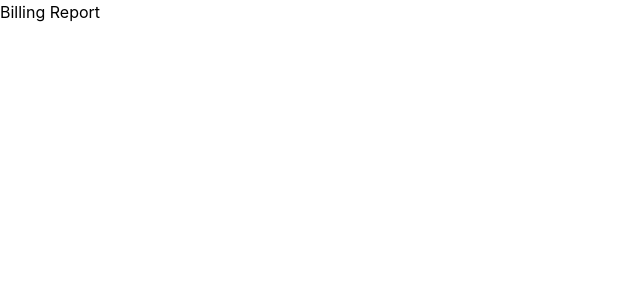
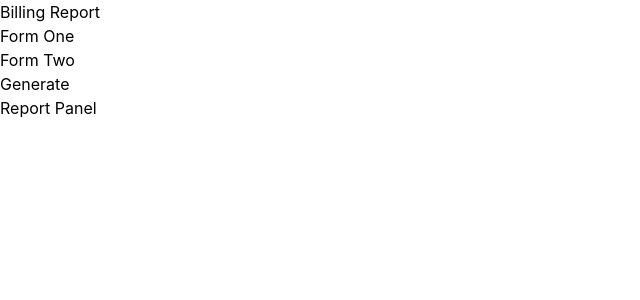
Before and after one commit to bilgramiraza/billing-report, a React (Vite) app: page / in a window 1280 px wide. Shown: the top 300 px of the page, without its empty margins (0-640 px from the left). Built offline with nearby package versions, Linux system fonts and the light colour scheme.

Commit message:
Setting up Basic Components Boilerplate

```diff
--- a/src/App.jsx
+++ b/src/App.jsx
@@ -1,9 +1,18 @@
+import FormOne from "./components/FormOne";
+import FormTwo from "./components/FormTwo";
+import ReportPanel from "./components/ReportPanel";
 
 function App() {
 
   return (
     <div>
       <h1>Billing Report</h1>
+      <div>
+        <FormOne />
+        <FormTwo />
+        <button>Generate</button>
+        <ReportPanel />
+      </div>
     </div>
   );
 }
--- /dev/null
+++ b/src/components/FormOne.jsx
@@ -0,0 +1,10 @@
+
+const FormOne = () => {
+  return (
+    <div>
+      <p>Form One</p>
+    </div>
+  );
+};
+
+export default FormOne;
--- /dev/null
+++ b/src/components/FormTwo.jsx
@@ -0,0 +1,10 @@
+
+const FormTwo = () => {
+  return (
+    <div>
+      <p>Form Two</p>
+    </div>
+  );
+};
+
+export default FormTwo;
--- /dev/null
+++ b/src/components/ReportPanel.jsx
@@ -0,0 +1,10 @@
+
+const ReportPanel = () => {
+  return (
+    <div>
+      <p>Report Panel</p>
+    </div>
+  );
+};
+
+export default ReportPanel;
```
